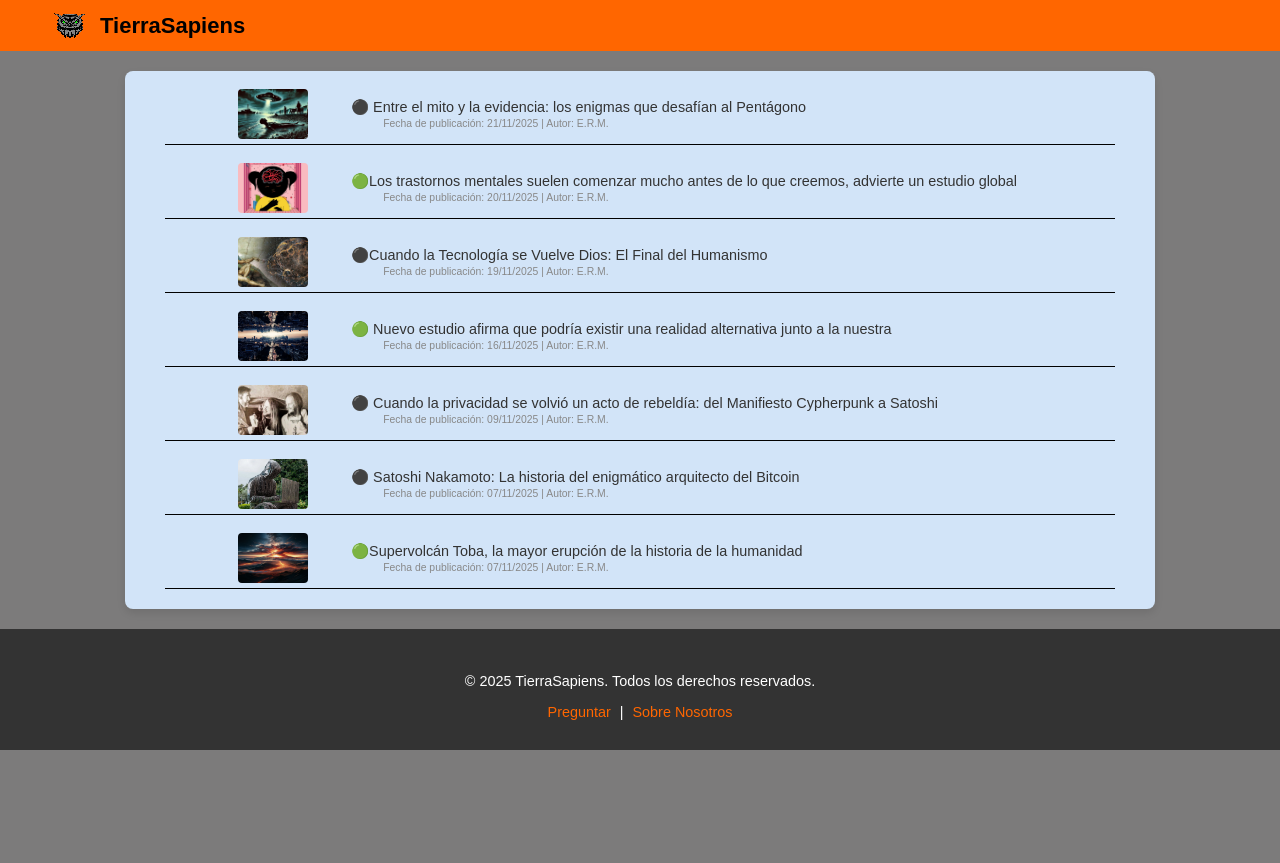
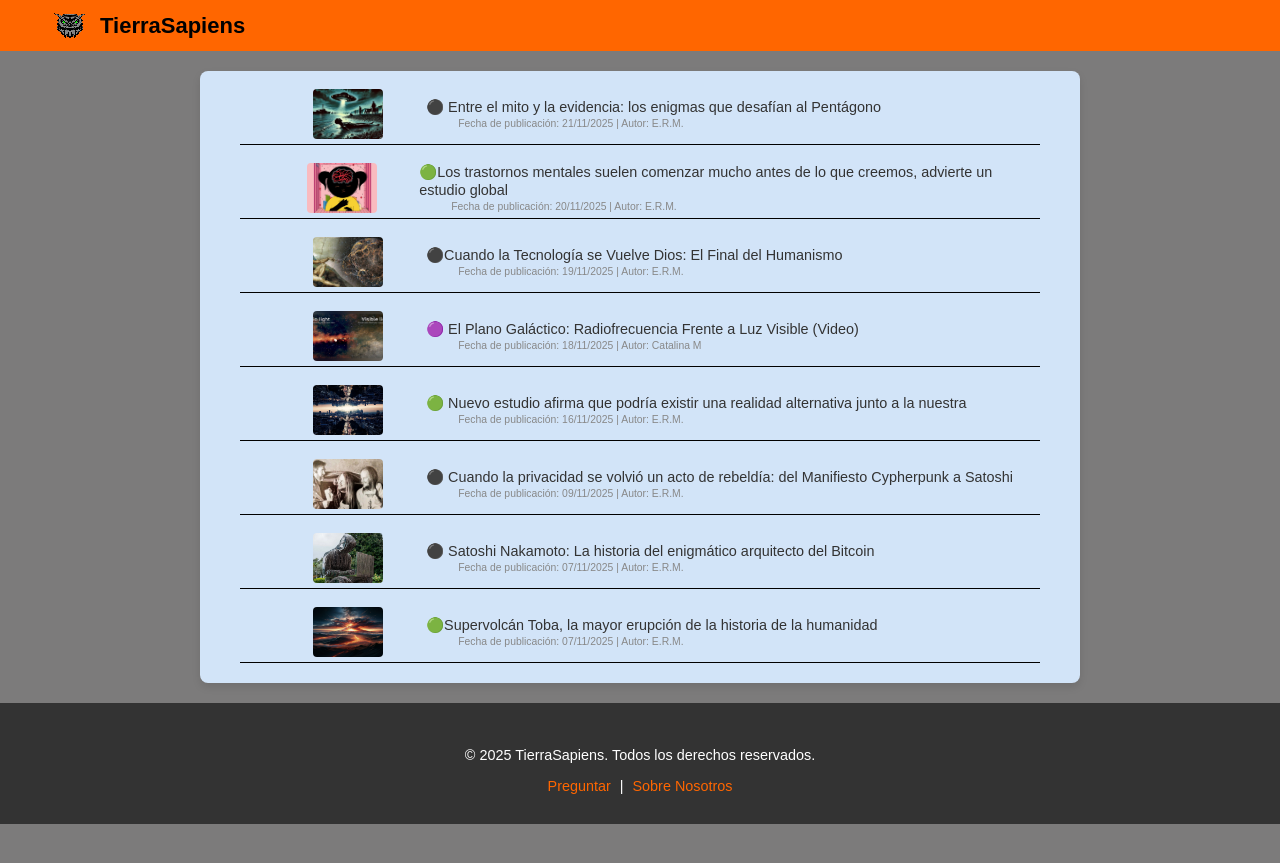
Before and after one commit to TierraSapiens/RealidadAlterna, a Jekyll site: the page built from index.md, in a window 1280 px wide. Shown: the top 863 px of the page. Built offline with Jekyll 4.4.1, drawn with Linux system fonts in a browser that asks for light colours.

Commit message:
MODIFICACION

```diff
--- /dev/null
+++ b/_posts/2025-11-18-el-plano-galactico-radiofrecuencia-frente-a-luz-visible.md
@@ -0,0 +1,55 @@
+---
+layout: post
+title: "🟣 El Plano Galáctico: Radiofrecuencia Frente a Luz Visible (Video)"
+date: 2025-11-18 10:00:00 +0000
+image: images/posts/el-plano-galactico-radiofrecuencia-frente-a-luz-visible/02.jpg
+author: [Catalina M]
+---
+
+# El Plano Galáctico: Radiofrecuencia vs. Luz Visible (Video)🌌
+
+> **Créditos de la imagen:**
+> * **Radiofrecuencia:** S. Mantovanini y el equipo GLEAM
+> * **Visible:** Axel Mellinger — [milkywaysky.com](http://milkywaysky.com)
+
+---
+
+## ¿Cómo se ve la Vía Láctea en ondas de radio?
+
+Para responder esta pregunta, el estudio **GLEAM** realizó una inspección de alta resolución de la banda central de la Vía Láctea utilizando luz de radio captada por el *Murchison Widefield Array* en Australia.
+
+---
+
+<figure>
+    <video controls preload="metadata">
+        <source src="{{ '/images/video/el-plano-galactico-radiofrecuencia-frente-a-luz-visible/01.mp4' | relative_url }}" type="video/mp4">
+        Tu navegador no soporta videos.
+    </video>
+    <figcaption>Radiofrecuencia vs. Luz Visible</figcaption>
+</figure>
+
+### Comparación en el video destacado
+Mientras el plano galáctico se desplaza lentamente, observarás:
+
+* **⬅️ Izquierda:** Emisión en radio (71–231 MHz).
+* **➡️ Derecha:** El mismo campo observado en luz visible.
+
+---
+
+## ¿Por qué son tan diferentes las imágenes?
+
+Las diferencias entre ambas vistas son significativas debido a dos factores principales:
+
+1.  **Emisión diferencial:** Los objetos astronómicos emiten distinto brillo según la longitud de onda (radio vs. visible).
+2.  **Polvo interestelar:** El polvo cercano bloquea gran parte de la luz visible, pero **no la radio**.
+
+> **Nota:** Estas variaciones se vuelven especialmente notorias en dirección al centro galáctico, visible aproximadamente a un tercio del recorrido del video.
+
+---
+
+### 🎨 Lo que revelan los colores en radiofrecuencia
+
+En el espectro de radio, los colores nos cuentan la historia de la vida de las estrellas:
+
+* 🔴 **Manchas rojas brillantes:** Suelen ser **remanentes de supernovas** (restos de estrellas que explotaron).
+* 🔵 **Zonas azuladas:** Corresponden a **viveros estelares** (regiones donde nacen estrellas jóvenes y luminosas).
--- a/assets/css/style.css
+++ b/assets/css/style.css
@@ -13,7 +13,7 @@ body {
 /* --- Contenedor Principal del Contenido (DONDE ESTÁ EL TEXTO) --- */
 main {
     background-color: #d2e4f8; /* Fondo Blanco para el contenido */
-    max-width: 950px; /* Limita el ancho del contenido escrito */
+    max-width: 800px; /* Limita el ancho del contenido escrito */
     margin: 20px auto; /* Centra el bloque blanco y le da espacio arriba y abajo */
     padding: 0px 40px 20px 40px;
     /* 0px arriba (para no tener espacio) */
@@ -209,6 +209,18 @@ footer {
     margin: 20px auto;
 }
 
+/* --- C. VIDEOS (Estilos para el reproductor) --- */
+.post-content video {
+    max-width: 700px !important; /* Mismo ancho tope que tus imágenes */
+    width: 100%;                 /* Se adapta en móviles */
+    height: auto;
+    display: block;              /* Para que respete los márgenes */
+    margin: 20px auto;           /* Centrado horizontal */
+    border-radius: 4px;          /* Bordes redondeados estéticos */
+    background-color: #000;      /* Fondo negro elegante mientras carga */
+    box-shadow: 0 4px 8px rgba(0,0,0,0.2); /* Sombra suave */
+}
+
 /* --- Contenedor de la lista (UL y OL) --- */
 .post-content ul,
 .post-content ol {
```
Also changed, not shown: images/posts/el-plano-galactico-radiofrecuencia-frente-a-luz-visible/02.jpg (added), 1 other file.
